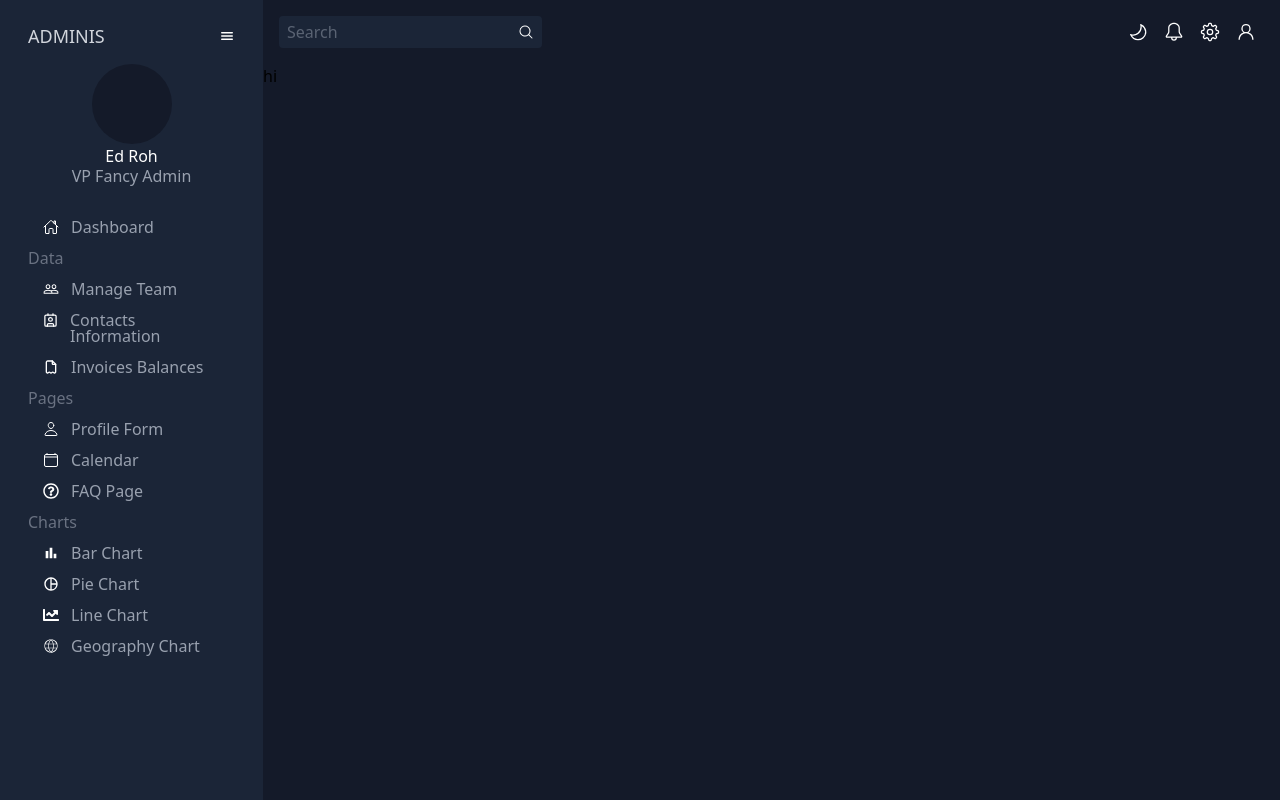
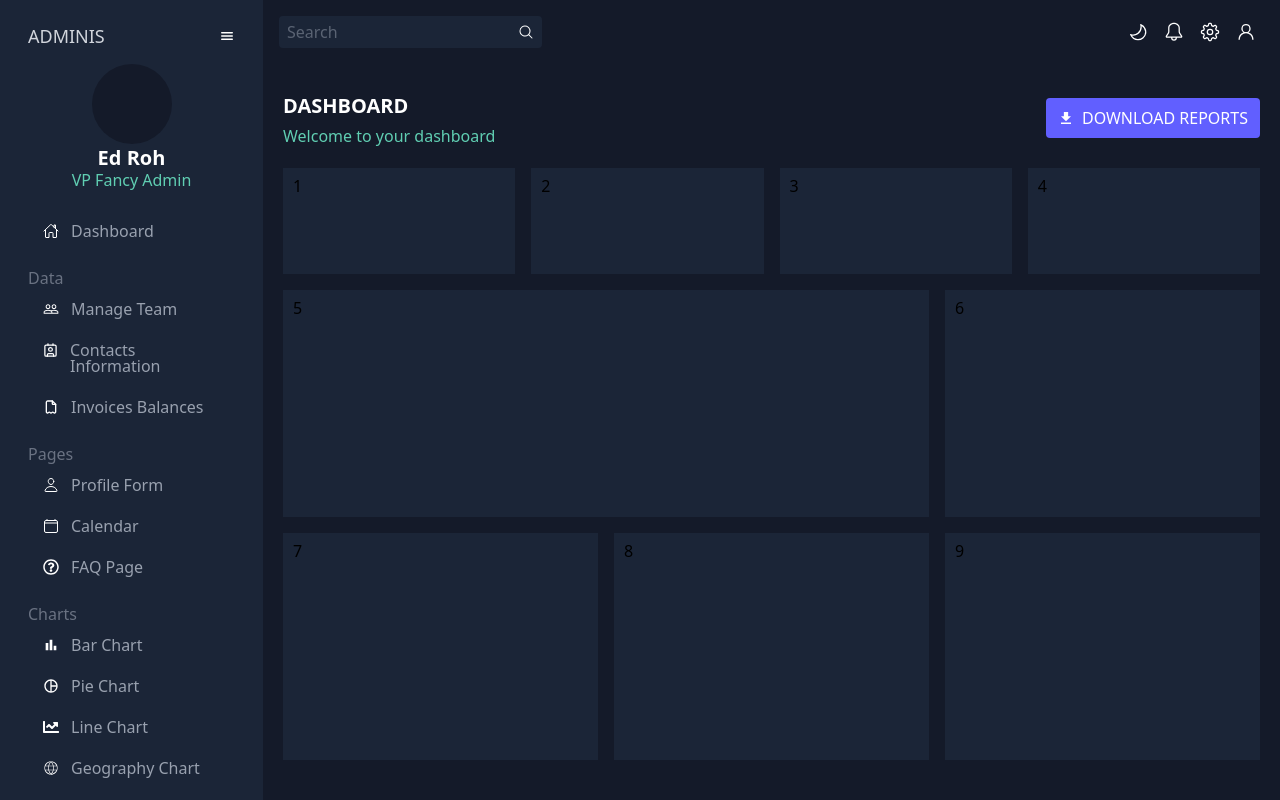
Before and after one commit to fanatyk-wedkarstwa/dashboard-ui, a React (Vite) app: page / in a window 1280 px wide. Built offline with nearby package versions, Linux system fonts and the light colour scheme.

Commit message:
Modify navbar page buttons, add unfinished dashboard items, modify styles accordinglly

```diff
--- a/src/App.jsx
+++ b/src/App.jsx
@@ -12,7 +12,7 @@ function App() {
          <Navbar />
          <div className="w-full h-screen flex flex-col">
             <Topbar />
-            <div className="bg-basic-dark flex-1">
+            <div className="bg-basic-dark flex-1 p-5">
                <BrowserRouter>
                   <Routes>
                      <Route path="/" element={<Dashboard />} />
--- a/src/Components/Navbar.jsx
+++ b/src/Components/Navbar.jsx
@@ -5,6 +5,7 @@ import { FaRegQuestionCircle, FaChartLine } from "react-icons/fa";
 import { TbInvoice } from "react-icons/tb";
 import { LuContact } from "react-icons/lu";
 import { CiGlobe } from "react-icons/ci";
+import PageButton from './PageButton';
 
 function Navbar() {
    return (
@@ -15,63 +16,30 @@ function Navbar() {
          </div>
          <div className='text-center m-5'>
             <div className='rounded-full bg-basic-dark size-20 m-auto'><img></img></div>
-            <h2 className='text-white'>Ed Roh</h2>
-            <p>VP Fancy Admin</p>
+            <h2 className='text-white font-semibold text-xl'>Ed Roh</h2>
+            <p className='text-accentLime'>VP Fancy Admin</p>
          </div>
          <div className='navbar-pages-container'>
-            <div>
-               <IoHomeOutline />
-               <p>Dashboard</p>
-            </div>
+            <PageButton icon={<IoHomeOutline />} text={"Dashboard"} />
          </div>
-         <p className='text-gray-500'>Data</p>
+         <p className='text-gray-500 mt-4'>Data</p>
          <div className='navbar-pages-container'>
-            <div >
-               <MdPeopleOutline />
-               <p>Manage Team</p>
-            </div>
-            <div>
-               <LuContact />
-               <p>Contacts Information</p>
-            </div>
-            <div>
-               <TbInvoice />
-               <p>Invoices Balances</p>
-            </div>
+            <PageButton icon={<MdPeopleOutline />} text={"Manage Team"} />
+            <PageButton icon={<LuContact />} text={"Contacts Information"} />
+            <PageButton icon={<TbInvoice />} text={"Invoices Balances"} />
          </div>
-         <p className='text-gray-500'>Pages</p>
+         <p className='text-gray-500 mt-4'>Pages</p>
          <div className='navbar-pages-container'>
-            <div>
-               <IoPersonOutline />
-               <p>Profile Form</p>
-            </div>
-            <div>
-               <IoCalendarClearOutline />
-               <p>Calendar</p>
-            </div>
-            <div>
-               <FaRegQuestionCircle />
-               <p>FAQ Page</p>
-            </div>
+            <PageButton icon={<IoPersonOutline />} text={"Profile Form"} />
+            <PageButton icon={<IoCalendarClearOutline />} text={"Calendar"} />
+            <PageButton icon={<FaRegQuestionCircle />} text={"FAQ Page"} />
          </div>
-         <p className='text-gray-500'>Charts</p>
+         <p className='text-gray-500 mt-4'>Charts</p>
          <div className='navbar-pages-container'>
-            <div>
-               <MdOutlineBarChart />
-               <p>Bar Chart</p>
-            </div>
-            <div>
-               <MdOutlinePieChart />
-               <p>Pie Chart</p>
-            </div>
-            <div>
-               <FaChartLine />
-               <p>Line Chart</p>
-            </div>
-            <div>
-               <CiGlobe />
-               <p>Geography Chart</p>
-            </div>
+            <PageButton icon={<MdOutlineBarChart />} text={"Bar Chart"} />
+            <PageButton icon={<MdOutlinePieChart />} text={"Pie Chart"} />
+            <PageButton icon={<FaChartLine />} text={"Line Chart"} />
+            <PageButton icon={<CiGlobe />} text={"Geography Chart"} />
          </div>
       </div >
    )
--- /dev/null
+++ b/src/Components/PageButton.jsx
@@ -0,0 +1,13 @@
+import React from 'react'
+import { IoHomeOutline } from "react-icons/io5";
+
+function PageButton({ icon, text }) {
+    return (
+        <div>
+            {icon}
+            <p>{text}</p>
+        </div>
+    )
+}
+
+export default PageButton
--- /dev/null
+++ b/src/Components/PageHeader.jsx
@@ -0,0 +1,20 @@
+import React from 'react'
+import { IoMdDownload } from "react-icons/io";
+
+function PageHeader({ containsButton, title, text }) {
+   return (
+      <div className='text-white flex justify-between'>
+         <div className='flex flex-col gap-2 my-2'>
+            <h2 className='font-semibold text-xl'>{title}</h2>
+            <p className='text-accentLime'>{text}</p>
+         </div>
+         {containsButton ?
+            <button className='bg-indigo-500  flex p-2 px-3 rounded-sm gap-2 items-center self-center'>
+               <IoMdDownload className='h-6' />
+               <p>DOWNLOAD REPORTS</p>
+            </button> : <></>}
+      </div>
+   )
+}
+
+export default PageHeader
--- a/src/Pages/Dashboard.jsx
+++ b/src/Pages/Dashboard.jsx
@@ -1,10 +1,44 @@
 import React from 'react'
+import PageHeader from '../Components/PageHeader'
 
 function Dashboard() {
    return (
-      <div className=''>
-         <h1>hi</h1>
-      </div>
+      <>
+         <PageHeader
+            containsButton={true}
+            title={"DASHBOARD"}
+            text={"Welcome to your dashboard"}
+         />
+         <main className='grid grid-cols-12 grid-rows-5 gap-4 h-[85%] my-4'>
+            <div className='col-span-3'>
+               <p>1</p>
+            </div>
+            <div className='col-span-3'>
+               <p>2</p>
+            </div>
+            <div className='col-span-3'>
+               <p>3</p>
+            </div>
+            <div className='col-span-3'>
+               <p>4</p>
+            </div>
+            <div className='col-span-8 row-span-2'>
+               <p>5</p>
+            </div>
+            <div className='col-span-4 row-span-2'>
+               <p>6</p>
+            </div>
+            <div className='col-span-4 row-span-2'>
+               <p>7</p>
+            </div>
+            <div className='col-span-4 row-span-2'>
+               <p>8</p>
+            </div>
+            <div className='col-span-4 row-span-2'>
+               <p>9</p>
+            </div>
+         </main>
+      </>
    )
 }
 
--- a/src/index.css
+++ b/src/index.css
@@ -3,6 +3,7 @@
 @theme{
     --color-basic-light: #1b2537;
     --color-basic-dark: #141a29;
+    --color-accentLime: #60ceb2;
     --font-default: "Verdana";
 }
 body{
@@ -16,7 +17,7 @@ body{
   padding: 15px;
   display: flex;
   flex-direction: column;
-  gap: 15px;
+  gap: 25px;
 }
 .navbar-pages-container div{
   display: flex;
@@ -28,3 +29,7 @@ svg{
 p{
   line-height: 16px;
 }
+main div{
+  padding: 10px;
+  background-color: #1b2537;
+}
```
